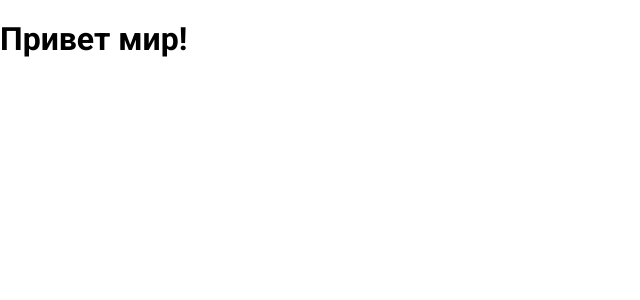
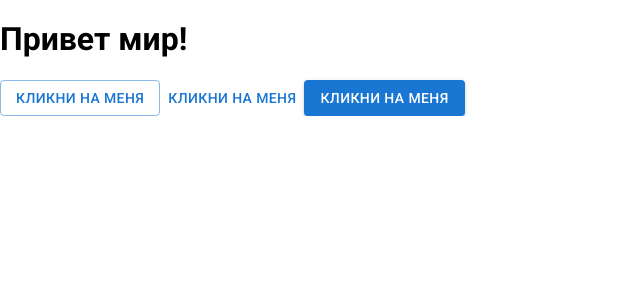
Before and after one commit to pustart/exchanger-front-dsr, a Next.js app: page / in a window 1280 px wide. Shown: the top 300 px of the page, without its empty margins (0-640 px from the left). Built offline with nearby package versions, Linux system fonts and the light colour scheme.

Commit message:
feat: add button component

```diff
--- a/package.json
+++ b/package.json
@@ -17,6 +17,9 @@
     ]
   },
   "dependencies": {
+    "@emotion/react": "^11.11.1",
+    "@emotion/styled": "^11.11.0",
+    "@mui/material": "^5.13.5",
     "classnames": "^2.3.2",
     "eslint": "8.42.0",
     "eslint-config-next": "13.4.5",
--- a/pages/index.jsx
+++ b/pages/index.jsx
@@ -1,7 +1,21 @@
+import React from 'react';
+import Button from "../src/components/elements/Button/Button"
+
 export default function Home() {
   return (
+    <>
     <h1>
       Привет мир!
     </h1>
+      <Button appearance="outlined">
+      Кликни на меня
+    </Button>
+      <Button appearance="text">
+        Кликни на меня
+      </Button>
+      <Button>
+        Кликни на меня
+      </Button>
+    </>
   );
 }
--- /dev/null
+++ b/src/components/elements/Button/Button.jsx
@@ -0,0 +1,34 @@
+import React from 'react';
+import styles from './Button.module.css';
+import MuiButton from '@mui/material/Button';
+import cn from "classnames";
+
+function Button({ appearance, className, children, ...props }) {
+  let variant;
+  switch (appearance) {
+    case "outlined":
+      variant = "outlined"
+      break;
+    case "text":
+      variant = "text";
+      break;
+    default:
+      variant = "contained";
+  }
+
+  return (
+    <MuiButton
+    variant={variant}
+      className={cn(styles.button, {
+        [styles.outlined]: variant === "outlined",
+        [styles.text]: variant === "text",
+        [styles.contained]: variant === "contained",
+      }, className)}
+    {...props}
+    >
+      {children}
+    </MuiButton>
+  );
+}
+
+export default Button;
--- /dev/null
+++ b/src/components/elements/Button/Button.module.css
@@ -0,0 +1,40 @@
+.button {
+  transition: all 0.2s ease;
+  text-transform: none;
+
+  font-weight: 500;
+  font-style: normal;
+  line-height: 24px;
+  text-decoration-style: none;
+}
+
+.button:active {
+  transform: scale(0.92);
+}
+
+
+.outlined {
+  color: var(--accent-strong);
+  border: 1.5px solid var(--accent-strong);
+  border-color: var(--accent-strong);
+  border-radius: 57px;
+}
+
+.outlined:hover {
+  color: var(--accent-weak);
+  border: 1.5px solid var(--accent-weak);
+}
+
+.text {
+  color: var(--accent-strong);
+}
+
+.text:hover {
+  color: var(--accent-strong-down);
+}
+
+.contained {
+  color: var(--faint-weak-down);
+  border-radius: 57px;
+  background-color: var(--accent-strong);
+}
```
Also changed, not shown: 1 other file (tests, documents, lock files or other folders).
